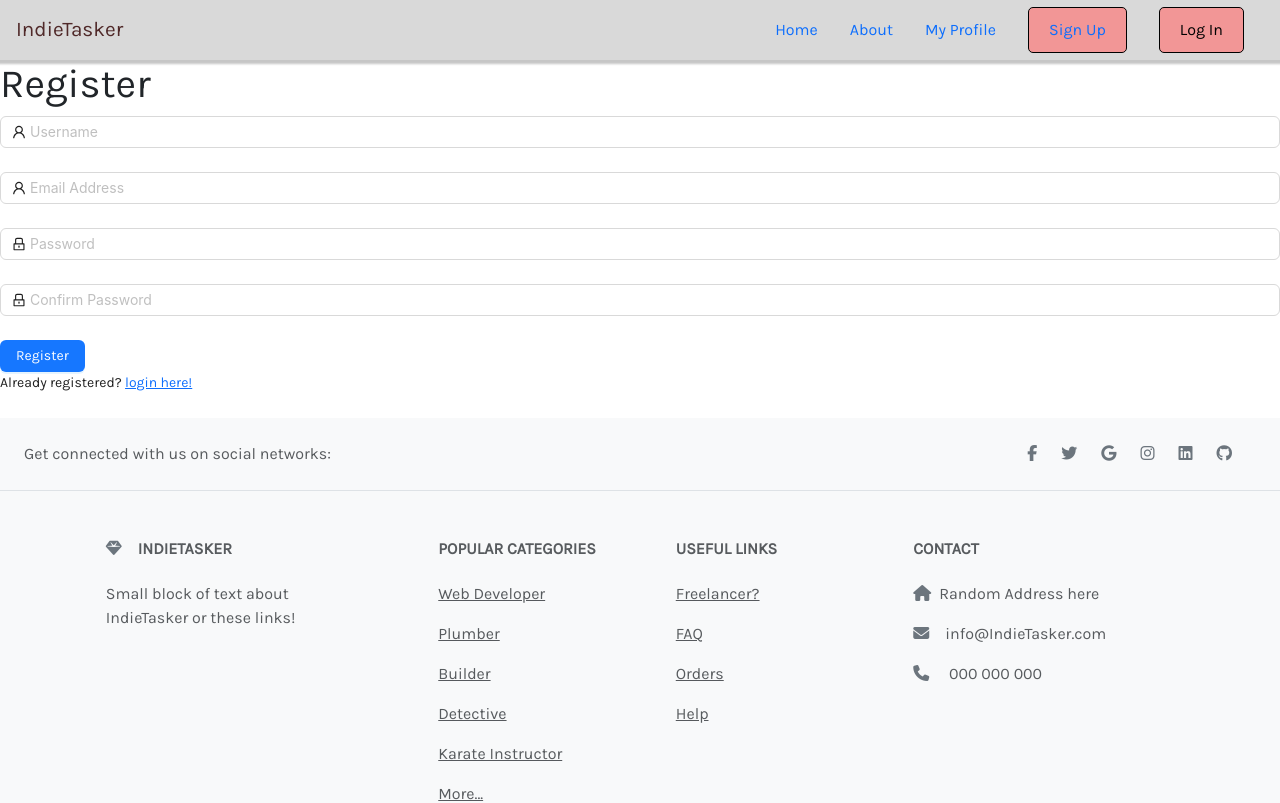
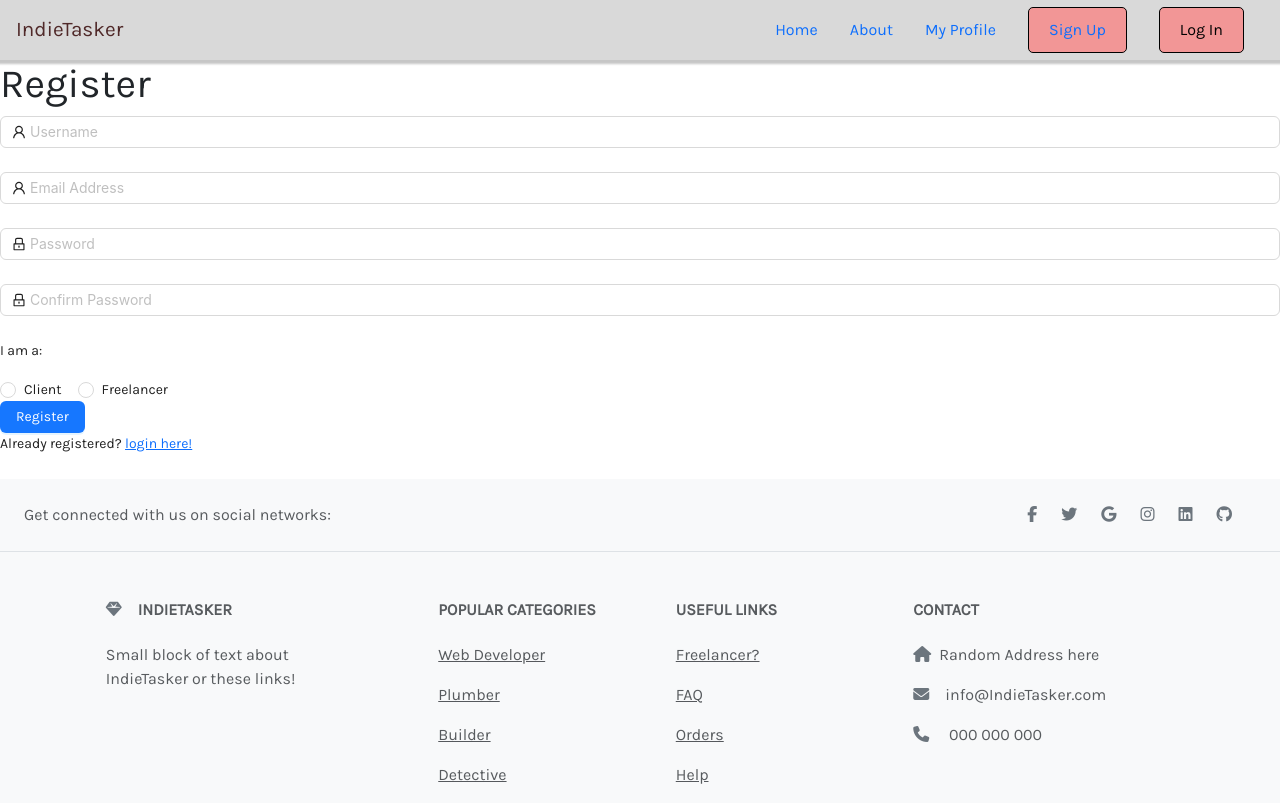
Before and after one commit to Moh-Zaman/IndieTasker, a React (Vite) app: page /register in a window 1280 px wide. Shown: the top 803 px of the page. Built offline with nearby package versions, Linux system fonts and the light colour scheme.

Commit message:
Added a registration page with working registration post to SQL database (#54)

```diff
--- a/src/components/Register/Registration.jsx
+++ b/src/components/Register/Registration.jsx
@@ -1,23 +1,31 @@
 import "./Registration.css";
 
-import { Form, Input, Button, Checkbox } from "antd";
+import { Form, Input, Button, Radio } from "antd";
 import { UserOutlined, LockOutlined } from "@ant-design/icons";
 import axios from "axios";
 
 function Registration() {
-    function authReg() {
-        console.log("Worked");
+    function regAuth(value) {
+        const { username, password, confirm, email } = value;
+
+        if (password === confirm) {
+            axios.post("http://localhost:3001/register", { username, password, email }).then(() => {
+                alert("Registered!");
+            });
+        } else {
+            alert("Passwords don't match!");
+        }
     }
 
     return (
-        <div>
+        <div className="registration-form">
             <Form
                 name="normal_register"
                 className="registration-form"
                 initialValues={{
                     remember: true,
                 }}
-                onFinish={authReg}>
+                onFinish={regAuth}>
                 <Form.Item
                     name="username"
                     rules={[
@@ -49,7 +57,7 @@ function Registration() {
                     <Input prefix={<LockOutlined className="site-form-item-icon" />} type="password" placeholder="Password" />
                 </Form.Item>
                 <Form.Item
-                    name="confirm_password"
+                    name="confirm"
                     rules={[
                         {
                             required: true,
@@ -58,6 +66,18 @@ function Registration() {
                     ]}>
                     <Input prefix={<LockOutlined className="site-form-item-icon" />} type="password" placeholder="Confirm Password" />
                 </Form.Item>
+
+                <p>I am a:</p>
+                <Radio.Group
+                    rules={[
+                        {
+                            required: true,
+                            message: "Please tell us what you are!",
+                        },
+                    ]}>
+                    <Radio value="client">Client</Radio>
+                    <Radio value="freelancer">Freelancer</Radio>
+                </Radio.Group>
 
                 <Form.Item>
                     <Button type="primary" htmlType="submit" className="login-form-button">
```
Also changed, not shown: src/components/Login/Auth.jsx (+4 -6 lines), 2 other files (tests, documents, lock files or other folders).
